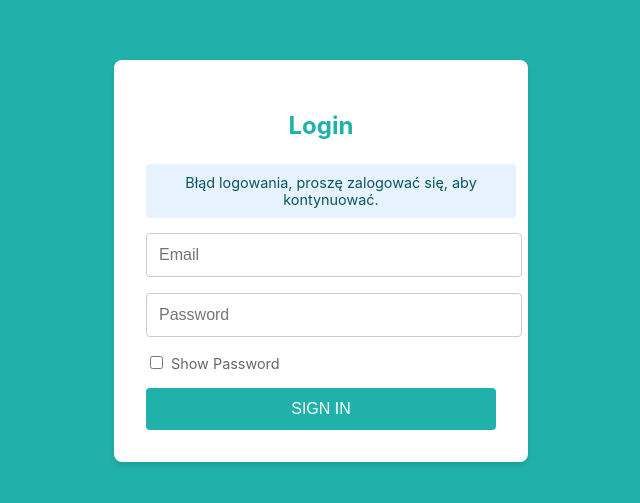
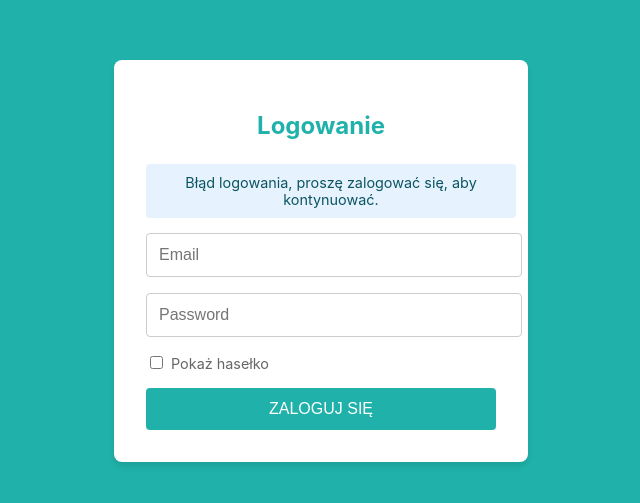
Before and after one commit to r-and-d-team-cute/kr-with-senuto-api, a React (Create React App) app: page / in a window 1280 px wide. Shown: the part 139-642 px from the top of the page, without its empty margins (319-959 px from the left). Built offline with nearby package versions, Linux system fonts and the light colour scheme; no server answers.

Commit message:
Messages updates

```diff
--- a/src/components/Login.jsx
+++ b/src/components/Login.jsx
@@ -14,7 +14,7 @@
   return (
     <div className={styles.loginContainer}>
       <div className={styles.loginBox}>
-        <h2 className={styles.title}>Login</h2>
+        <h2 className={styles.title}>Logowanie</h2>
         {statusMessage && (
           <div
             className={`${styles.statusMessage} ${styles[statusMessage.type]}`}
@@ -53,14 +53,14 @@
                 checked={showPassword}
                 onChange={() => setShowPassword(!showPassword)}
               />
-              Show Password
+              Pokaż hasełko
             </label>
           </div>
           <button
             type='submit'
             className={styles.loginButton}
           >
-            SIGN IN
+            ZALOGUJ SIĘ
           </button>
         </form>
       </div>
```
